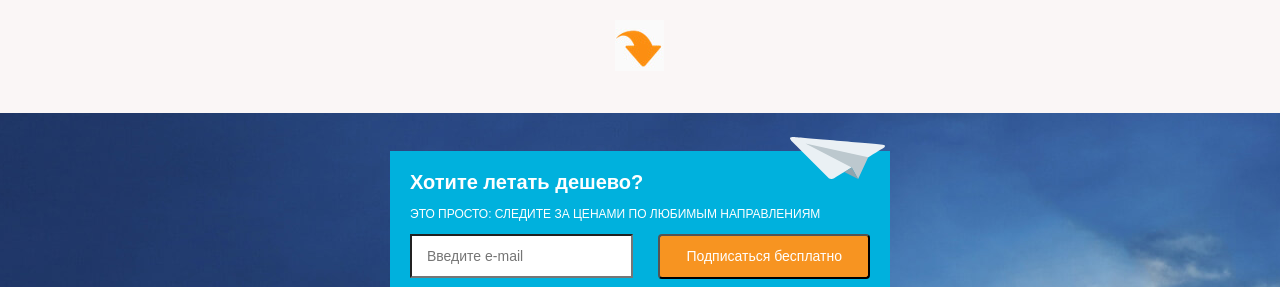
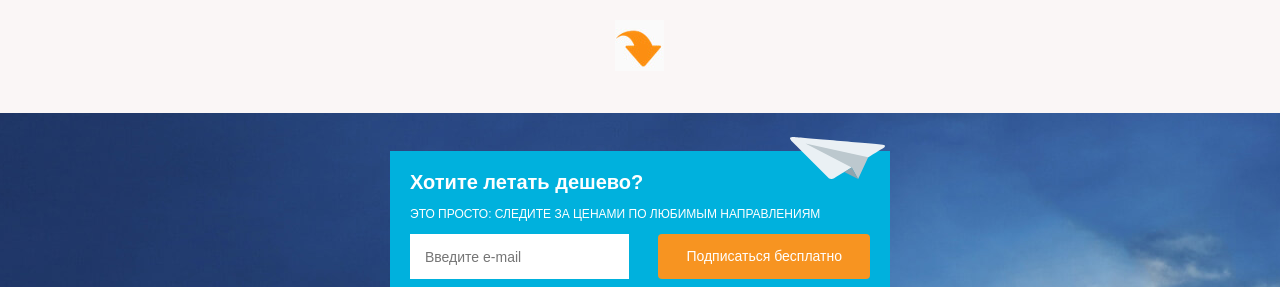
Before and after one commit to Puparos/Homework, a plain HTML site: page index.html in a window 1280 px wide. Shown: the part 665-952 px from the top of the page. Drawn offline with nearby package versions, Linux system fonts and the light colour scheme.

Commit message:
Финал

```diff
--- a/css/style.css
+++ b/css/style.css
@@ -155,12 +155,13 @@
 .e-mail {
     width: 41%;
     float: left;
-    height: 40px;
+    height: 45px;
     font-size: 14px;
     padding: 0 15px;
     font-weight: 200;
     line-height: 42px;
     background-color: #fff;
+    border: 0;
 }
 .button {
     width: 46%;
@@ -174,6 +175,7 @@
     cursor: pointer;
     line-height: 1.2em;
     font-weight: 400;
+    border: 0;
 }
 .plain {
     height: 45px;
```
